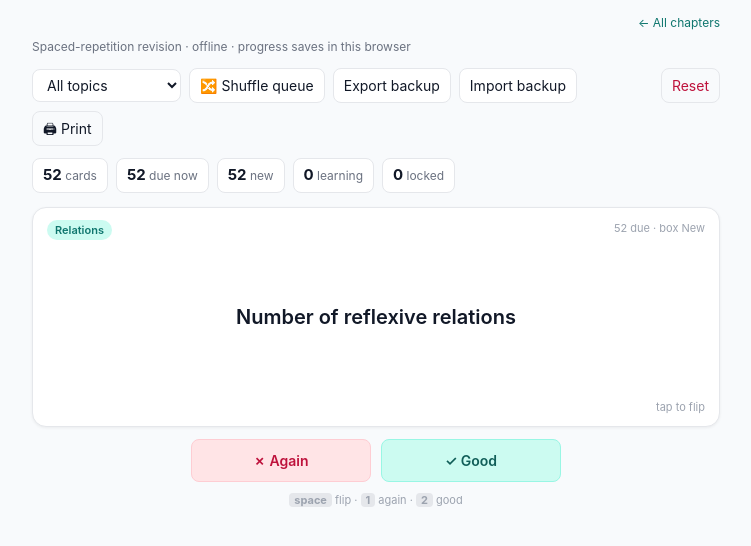
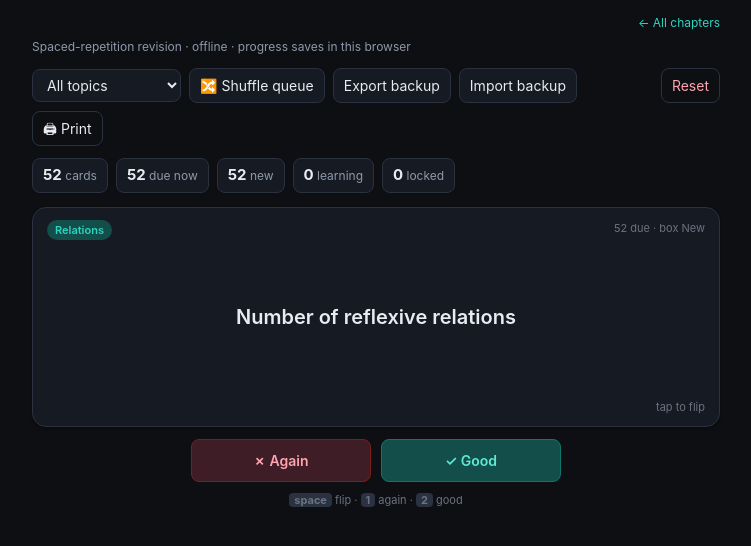
Before and after one commit to satinderrana/jee2027, a plain HTML site: page flashcards/deck.html in a window 1280 px wide. Shown: the whole page, without its empty margins (264-1015 px from the left). Drawn offline with Linux system fonts and the light colour scheme.

Commit message:
Flashcards: dark theme (hub + deck)

```diff
--- a/flashcards/deck.html
+++ b/flashcards/deck.html
@@ -6,10 +6,10 @@
 <title>Flashcards — JEE Datacenter</title>
 <style>
   :root {
-    --ink: #111827; --muted: #6b7280; --line: #e5e7eb;
-    --accent: #0f766e; --accent-soft: #ccfbf1; --accent-dark: #115e59;
-    --bg: #f8fafc; --card: #ffffff;
-    --danger: #be123c; --danger-soft: #ffe4e6;
+    --ink: #e8ebf1; --muted: #8e99ab; --line: #2a3140;
+    --accent: #2dd4bf; --accent-soft: #134e4a; --accent-dark: #5eead4;
+    --bg: #0d0f13; --card: #161a22;
+    --danger: #fda4af; --danger-soft: #3f1d26;
   }
   * { box-sizing: border-box; }
   html, body { margin: 0; padding: 0; }
@@ -29,9 +29,9 @@
     font: inherit; border: 1px solid var(--line); background: var(--card);
     border-radius: 8px; padding: 6px 10px; cursor: pointer; color: var(--ink);
   }
-  button:hover { background: #f1f5f9; }
-  button.primary { background: var(--accent); color: #fff; border-color: var(--accent); }
-  button.primary:hover { background: var(--accent-dark); }
+  button:hover { background: #1f2633; }
+  button.primary { background: var(--accent); color: #042f2e; border-color: var(--accent); }
+  button.primary:hover { background: #5eead4; }
   button.ghost { background: transparent; }
 
   .stats { display: flex; flex-wrap: wrap; gap: 8px; margin-bottom: 14px; }
@@ -45,7 +45,7 @@
     background: var(--card); border: 1px solid var(--line); border-radius: 14px;
     min-height: 220px; padding: 22px 20px; cursor: pointer;
     display: flex; flex-direction: column; align-items: center; justify-content: center; text-align: center;
-    box-shadow: 0 1px 3px rgba(0,0,0,.06); user-select: none; position: relative;
+    box-shadow: 0 1px 3px rgba(0,0,0,.35); user-select: none; position: relative;
     transition: transform .15s ease;
   }
   .flashcard:active { transform: scale(.99); }
@@ -53,32 +53,33 @@
     position: absolute; top: 12px; left: 14px; font-size: 11px; color: var(--accent);
     background: var(--accent-soft); border-radius: 99px; padding: 2px 8px; font-weight: 600;
   }
-  .flashcard .hint { position: absolute; bottom: 10px; right: 14px; font-size: 11px; color: #9ca3af; }
+  .flashcard .hint { position: absolute; bottom: 10px; right: 14px; font-size: 11px; color: #6b7280; }
   .flashcard .q { font-size: 20px; font-weight: 600; max-width: 560px; word-wrap: break-word; }
   .flashcard .a { font-size: 17px; color: var(--accent-dark); max-width: 560px; word-wrap: break-word; display: none; }
   .flashcard .a code, .flashcard .q code {
-    background: #f1f5f9; border-radius: 4px; padding: 1px 5px; font-family: "SF Mono", Menlo, Consolas, monospace; font-size: .92em;
+    background: #232a38; border-radius: 4px; padding: 1px 5px; font-family: "SF Mono", Menlo, Consolas, monospace; font-size: .92em;
   }
   .flashcard.flipped .q { display: none; }
   .flashcard.flipped .a { display: block; }
-  .flashcard .num { position: absolute; top: 12px; right: 14px; font-size: 11px; color: #9ca3af; }
+  .flashcard .num { position: absolute; top: 12px; right: 14px; font-size: 11px; color: #6b7280; }
 
   .review { display: flex; gap: 10px; margin-top: 12px; justify-content: center; }
   .review button { flex: 1; max-width: 180px; padding: 10px; font-weight: 600; }
-  button.again { background: var(--danger-soft); color: var(--danger); border-color: #fecdd3; }
-  button.again:hover { background: #fecdd3; }
-  button.good { background: var(--accent-soft); color: var(--accent-dark); border-color: #99f6e4; }
-  button.good:hover { background: #99f6e4; }
+  button.again { background: var(--danger-soft); color: var(--danger); border-color: #7f1d1d; }
+  button.again:hover { background: #5b2333; }
+  button.good { background: var(--accent-soft); color: var(--accent-dark); border-color: #0f766e; }
+  button.good:hover { background: #115e59; }
 
   .empty { text-align: center; color: var(--muted); padding: 40px 10px; }
   .empty h2 { color: var(--ink); }
-  .kbd { font-size: 11px; color: #9ca3af; text-align: center; margin-top: 10px; }
-  .kbd b { background: #e5e7eb; border-radius: 4px; padding: 0 5px; }
+  .kbd { font-size: 11px; color: #6b7280; text-align: center; margin-top: 10px; }
+  .kbd b { background: #2a3140; border-radius: 4px; padding: 0 5px; }
 
   .print-sheet { display: none; }
   @media print {
     .wrap { display: none; }
-    .print-sheet { display: block; }
+    .print-sheet { display: block; color: #111827; background: #fff; }
+    .print-sheet h1, .print-sheet h2, .print-sheet .card .f { color: #111827; }
   }
   .print-sheet .card { border: 1px solid #999; border-radius: 6px; padding: 8px 10px; margin: 0 0 6px; break-inside: avoid; page-break-inside: avoid; }
   .print-sheet h2 { font-size: 13px; margin: 10px 0 4px; }
```
Also changed, not shown: flashcards/index.html (+12 -12 lines).
